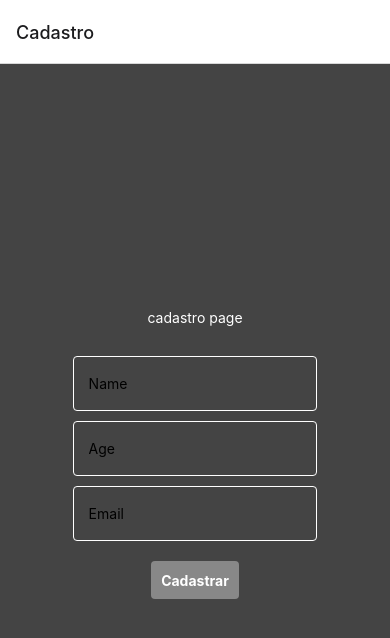
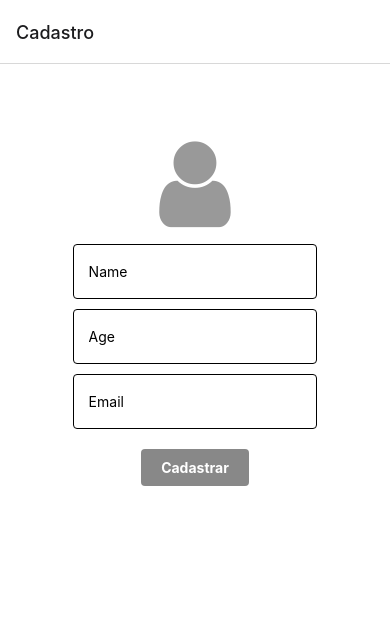
Before and after one commit to Bernardo-Mattos/NativeCRUD, a React Native app in the folder mobile/: screen /Cadastro in a window 390 px wide. Shown: the top 638 px of the page. Built offline with nearby package versions, Linux system fonts and the light colour scheme.

Commit message:
adicionando o icon

```diff
--- a/mobile/package.json
+++ b/mobile/package.json
@@ -9,6 +9,7 @@
     "web": "expo start --web"
   },
   "dependencies": {
+    "@fortawesome/fontawesome-svg-core": "^6.4.2",
     "@react-navigation/native": "^6.1.8",
     "@react-navigation/native-stack": "^6.9.14",
     "expo": "~49.0.12",
--- a/mobile/src/pages/Cadastro/cadastro.jsx
+++ b/mobile/src/pages/Cadastro/cadastro.jsx
@@ -3,29 +3,26 @@ import {
   Text,
   StyleSheet,
   TextInput,
-  TouchableOpacity,
   Modal,
   Pressable,
-  Alert
 } from "react-native";
 import { useState } from "react";
 import saveCadastroData from "../../config/firebase.config";
+import { FontAwesome } from "@expo/vector-icons";
 
-export default function Cadastro({navigation}) {
+export default function Cadastro({ navigation }) {
   // gera um delay em algumas functions
-  const delay = ms => new Promise(
-    resolve => setTimeout(resolve, ms)
-  );
+  const delay = (ms) => new Promise((resolve) => setTimeout(resolve, ms));
 
-  const [name , setName ] = useState('');
-  const [age , setAge ] = useState('');
-  const [email , setEmail ] = useState('');
+  const [name, setName] = useState("");
+  const [age, setAge] = useState("");
+  const [email, setEmail] = useState("");
   const [modalVisible, setModalVisible] = useState(false);
 
-  const  handleSignUp = async () => {
-    saveCadastroData(name , age , email);
+  const handleSignUp = async () => {
+    saveCadastroData(name, age, email);
     await delay(2000);
-    navigation.navigate('Login');
+    navigation.navigate("Login");
   };
 
   return (
@@ -36,29 +33,49 @@ export default function Cadastro({navigation}) {
         visible={modalVisible}
         onRequestClose={() => {
           setModalVisible(!modalVisible);
-        }}>
+        }}
+      >
         <View style={styles.centeredView}>
           <View style={styles.modalView}>
-            <Text style={styles.modalText}>Usuario cadastrado com sucesso !</Text>
+            <Text style={styles.modalText}>
+              Usuario cadastrado com sucesso !
+            </Text>
             <Pressable
               style={[styles.button, styles.buttonClose]}
-              onPress={handleSignUp}>
+              onPress={handleSignUp}
+            >
               <Text style={styles.textStyle}>Logar</Text>
             </Pressable>
           </View>
         </View>
       </Modal>
-      <Text style={styles.ttl}>cadastro page</Text>
       <View style={styles.containerInput}>
-        <TextInput style={styles.input} placeholder="Name" onChangeText={(text) => setName(text)}/>
-        <TextInput style={styles.input} placeholder="Age" onChangeText={(text) => setAge(text)}/>
-        <TextInput style={styles.input} placeholder="Email" onChangeText={(text) => setEmail(text)}/>
-      </View>
-      <Pressable
+        <FontAwesome name="user" size={100} color="#999" />
+
+        <TextInput
+          style={styles.input}
+          placeholder="Name"
+          onChangeText={(text) => setName(text)}
+        />
+        <TextInput
+          style={styles.input}
+          keyboardType="numeric"
+          placeholder="Age"
+          onChangeText={(text) => setAge(text)}
+        />
+        <TextInput
+          style={styles.input}
+          placeholder="Email"
+          onChangeText={(text) => setEmail(text)}
+        />
+        <Pressable
         style={[styles.button, styles.buttonOpen]}
-        onPress={() => setModalVisible(true)}>
+        onPress={() => setModalVisible(true)}
+      >
         <Text style={styles.textStyle}>Cadastrar</Text>
       </Pressable>
+      </View>
+
     </View>
   );
 }
@@ -67,9 +84,9 @@ const styles = StyleSheet.create({
   container: {
     flex: 1,
     display: "flex",
-    justifyContent: "center",
+    justifyContent: "flex-start",
     alignItems: "center",
-    backgroundColor: "#444",
+    backgroundColor: "#fff",
   },
   ttl: {
     color: "#fff",
@@ -77,14 +94,16 @@ const styles = StyleSheet.create({
   containerInput: {
     padding: 20,
     width: "80%",
+    height: "70%",
     display: "flex",
     alignItems: "center",
-    justifyContent: "space-around",
+    justifyContent: "flex-start",
+    top:50,
   },
   input: {
     width: "90%",
     borderWidth: 1,
-    borderColor: "#fff",
+    borderColor: "#000",
     borderRadius: 4,
     height: 55,
     marginTop: 10,
@@ -93,11 +112,11 @@ const styles = StyleSheet.create({
 
   modalView: {
     margin: 20,
-    backgroundColor: '#0a5c36',
+    backgroundColor: "#0a5c36",
     borderRadius: 20,
     padding: 20,
-    alignItems: 'center',
-    shadowColor: '#000',
+    alignItems: "center",
+    shadowColor: "#000",
     shadowOffset: {
       width: 0,
       height: 2,
@@ -108,24 +127,25 @@ const styles = StyleSheet.create({
   },
   button: {
     borderRadius: 4,
-    padding: 10.20,
+    paddingVertical: 10,
+    paddingHorizontal: 20,
     elevation: 1,
-
   },
   buttonOpen: {
-    backgroundColor: '#888',
+    backgroundColor: "#888",
+    top: 20,
   },
   buttonClose: {
-    backgroundColor: '#2196F3',
+    backgroundColor: "#888",
   },
   textStyle: {
-    color: 'white',
-    fontWeight: 'bold',
-    textAlign: 'center',
+    color: "white",
+    fontWeight: "bold",
+    textAlign: "center",
   },
   modalText: {
     marginBottom: 15,
-    textAlign: 'center',
-    color: '#fff'
+    textAlign: "center",
+    color: "#fff",
   },
 });
```
Also changed, not shown: 1 other file (tests, documents, lock files or other folders).
